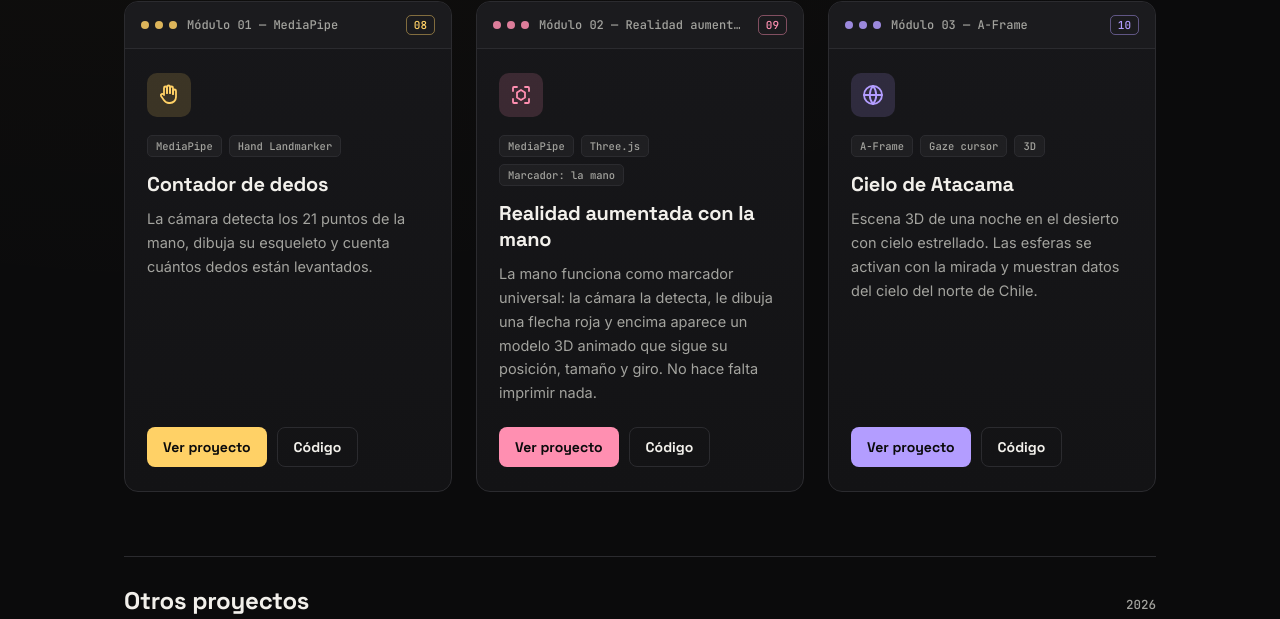
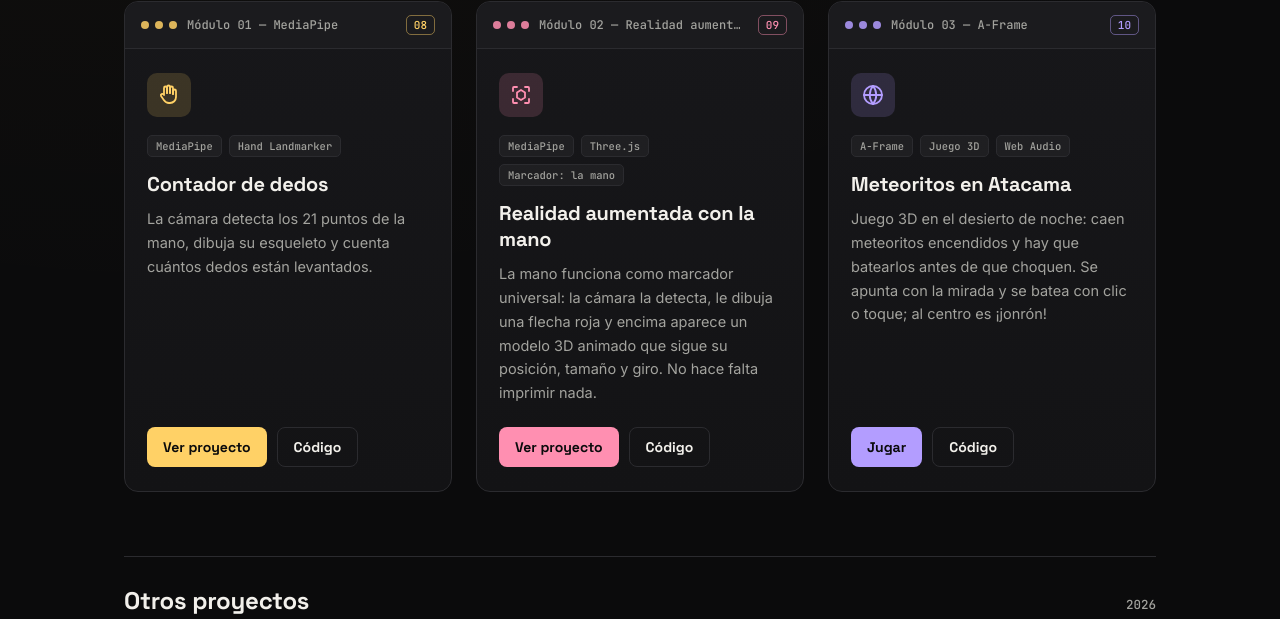
Before and after one commit to Pclarow/Portafolio-Pedro-Claro, a plain HTML site: page index.html in a window 1280 px wide. Shown: the part 1360-1979 px from the top of the page. Drawn offline with Linux system fonts and the light colour scheme.

Commit message:
Portafolio: Meteoritos en Atacama

```diff
--- a/index.html
+++ b/index.html
@@ -176,11 +176,11 @@
       <div class="bar"><span class="dots"><i></i><i></i><i></i></span><span class="file">Módulo 03 — A-Frame</span><span class="n">10</span></div>
       <div class="body">
         <div class="icon"><svg viewBox="0 0 24 24" fill="none" stroke-width="1.8" stroke-linecap="round" stroke-linejoin="round" aria-hidden="true"><circle cx="12" cy="12" r="9"/><path d="M3 12h18M12 3a14 14 0 0 1 0 18M12 3a14 14 0 0 0 0 18"/></svg></div>
-        <div class="tags"><span>A-Frame</span><span>Gaze cursor</span><span>3D</span></div>
-        <h3>Cielo de Atacama</h3>
-        <p>Escena 3D de una noche en el desierto con cielo estrellado. Las esferas se activan con la mirada y muestran datos del cielo del norte de Chile.</p>
+        <div class="tags"><span>A-Frame</span><span>Juego 3D</span><span>Web Audio</span></div>
+        <h3>Meteoritos en Atacama</h3>
+        <p>Juego 3D en el desierto de noche: caen meteoritos encendidos y hay que batearlos antes de que choquen. Se apunta con la mirada y se batea con clic o toque; al centro es ¡jonrón!</p>
         <div class="actions">
-          <a class="btn fill" href="https://pclarow.github.io/aframe-cielo/" target="_blank" rel="noopener">Ver proyecto</a>
+          <a class="btn fill" href="https://pclarow.github.io/aframe-cielo/" target="_blank" rel="noopener">Jugar</a>
           <a class="btn line" href="https://github.com/Pclarow/aframe-cielo" target="_blank" rel="noopener">Código</a>
         </div>
       </div>
```
